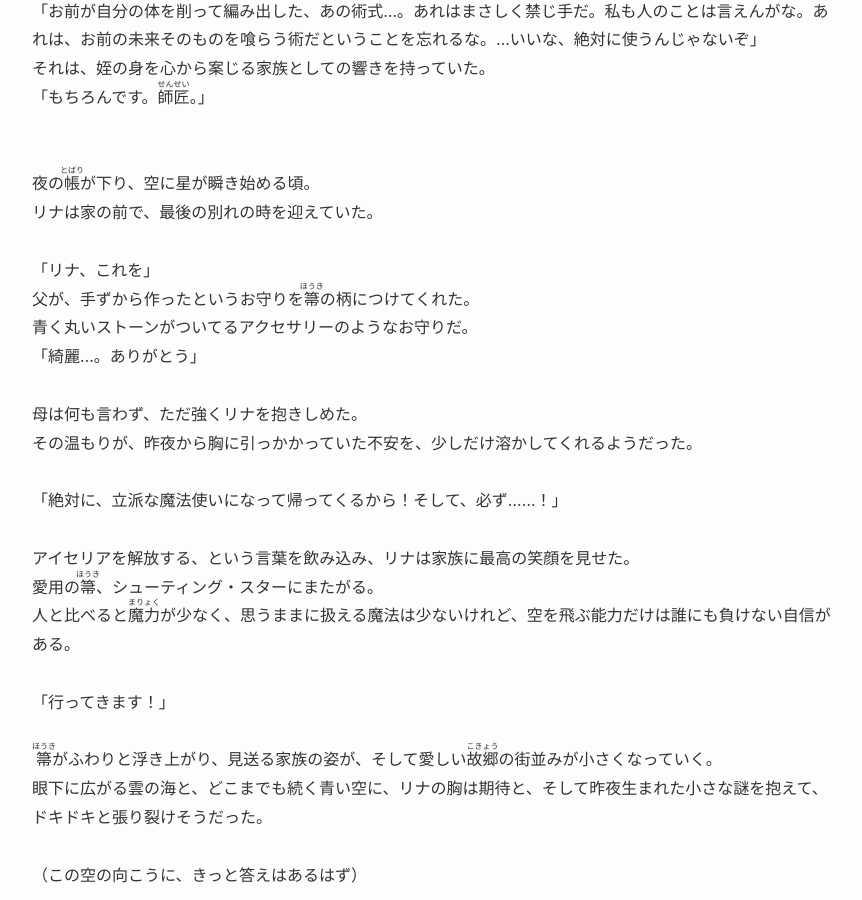
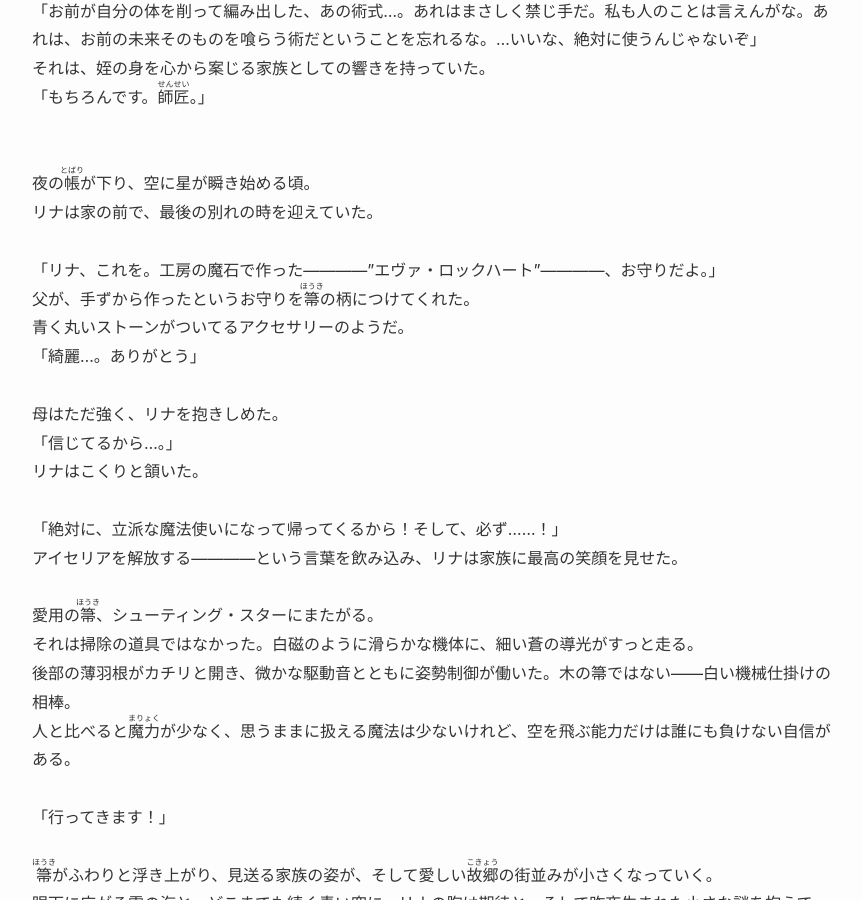
Before and after one commit to MikakoWorld/unison-gate-beta, a Jekyll site: the page built from docs/part01/02_旅立ち.md, in a window 1280 px wide and 900 px high, scrolled down 5781 px. Shown: the whole window, without its empty margins (208-1070 px from the left). Built offline with Jekyll 4.4.1, drawn with Linux system fonts in a browser that asks for light colours.

Commit message:
箒のデザイン描写追加

```diff
--- a/docs/part01/02_旅立ち.md
+++ b/docs/part01/02_旅立ち.md
@@ -168,18 +168,21 @@ layout: novel
 夜の<ruby>帳<rt>とばり</rt></ruby>が下り、空に星が瞬き始める頃。<br>
 リナは家の前で、最後の別れの時を迎えていた。<br>
 <br>
-「リナ、これを」<br>
+「リナ、これを。工房の魔石で作った――――"エヴァ・ロックハート"――――、お守りだよ。」<br>
 父が、手ずから作ったというお守りを<ruby>箒<rt>ほうき</rt></ruby>の柄につけてくれた。<br>
-青く丸いストーンがついてるアクセサリーのようなお守りだ。<br>
+青く丸いストーンがついてるアクセサリーのようだ。<br>
 「綺麗…。ありがとう」<br>
 <br>
-母は何も言わず、ただ強くリナを抱きしめた。<br>
-その温もりが、昨夜から胸に引っかかっていた不安を、少しだけ溶かしてくれるようだった。<br>
+母はただ強く、リナを抱きしめた。<br>
+「信じてるから…。」<br>
+リナはこくりと頷いた。<br>
 <br>
 「絶対に、立派な魔法使いになって帰ってくるから！そして、必ず……！」<br>
+アイセリアを解放する――――という言葉を飲み込み、リナは家族に最高の笑顔を見せた。<br>
 <br>
-アイセリアを解放する、という言葉を飲み込み、リナは家族に最高の笑顔を見せた。<br>
 愛用の<ruby>箒<rt>ほうき</rt></ruby>、シューティング・スターにまたがる。<br>
+それは掃除の道具ではなかった。白磁のように滑らかな機体に、細い蒼の導光がすっと走る。<br>
+後部の薄羽根がカチリと開き、微かな駆動音とともに姿勢制御が働いた。木の箒ではない――白い機械仕掛けの相棒。<br>
 人と比べると<ruby>魔力<rt>まりょく</rt></ruby>が少なく、思うままに扱える魔法は少ないけれど、空を飛ぶ能力だけは誰にも負けない自信がある。<br>
 <br>
 「行ってきます！」<br>
```
